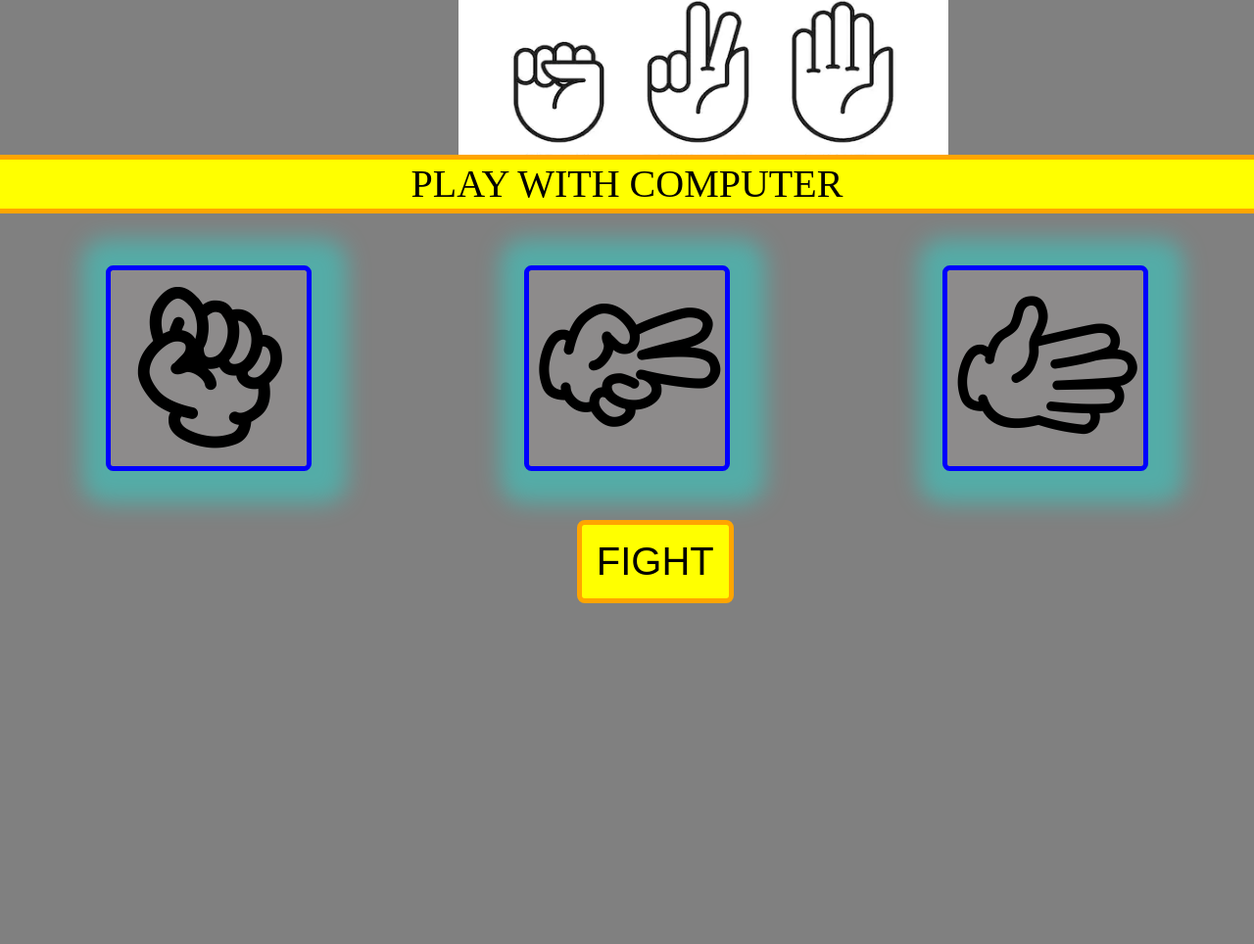
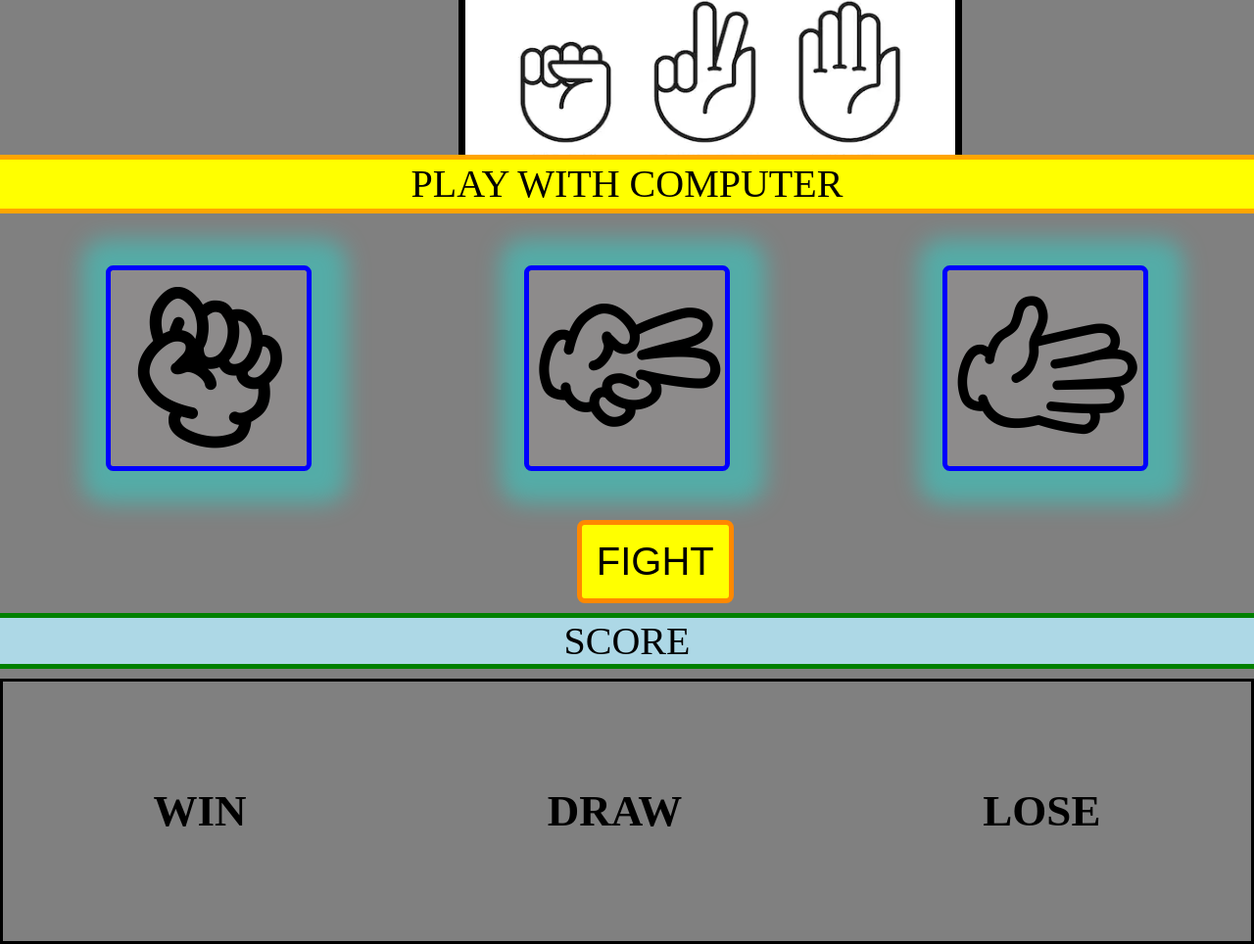
Before and after one commit to Man1exter/Paper-Stone-Scissors, a plain HTML site: page index.html in a window 1280 px wide. Shown: the whole page at 98% size. Before the commit the page ends 800 px from the top, so only its background shows below. Drawn offline with Linux system fonts and the light colour scheme.

Commit message:
ref elements score and h2

```diff
--- a/index.html
+++ b/index.html
@@ -16,7 +16,12 @@
     </section>
     <button class="fight">FIGHT</button>
 
-
+<div class="score">score</div>
+<section class="result">
+    <div class="win"><h2>WIN</h2></div>
+    <div class="draw"><h2>DRAW</h2></div>
+    <div class="lose"><h2>LOSE</h2></div>
+</section>
 
 
 
--- a/style.css
+++ b/style.css
@@ -7,6 +7,8 @@
     width: 500px;
     height: 250px;
     margin: -33px 0px 0px 36.6%;
+    border-left: 7px solid black;
+    border-right: 7px solid black;
 }
 .rect{
     text-align: center;
@@ -54,7 +56,7 @@
     text-align: center;
     margin: 30px 0px 0px 46%;
     cursor: pointer;
-    border: 5px solid orange;
+    border: 5px solid rgb(255, 136, 0);
     border-radius: 8px;
     background-color:yellow;
     padding: 15px;
@@ -64,3 +66,30 @@
     border: 5px solid yellow;
     background-color:rgba(255, 102, 0, 0.945);
 }
+.score{
+    width: 100%;
+    background-color: lightblue;
+    text-align: center;
+    font-size: 40px;
+    text-transform: uppercase;
+    border-top: 5px solid green;
+    border-bottom: 5px solid green;
+    transition: .3s linear;
+    margin: 10px auto;
+}
+.score:hover{
+    border-top: 5px solid lightblue;
+    border-bottom: 5px solid lightblue;
+    background-color: greenyellow;
+}
+.result{
+    display: flex;
+    justify-content: space-around;
+    font-size: 30px;
+    border: 3px solid black;
+    line-height: 265px;
+    margin: 0px auto;
+}
+h2{
+
+}
```
